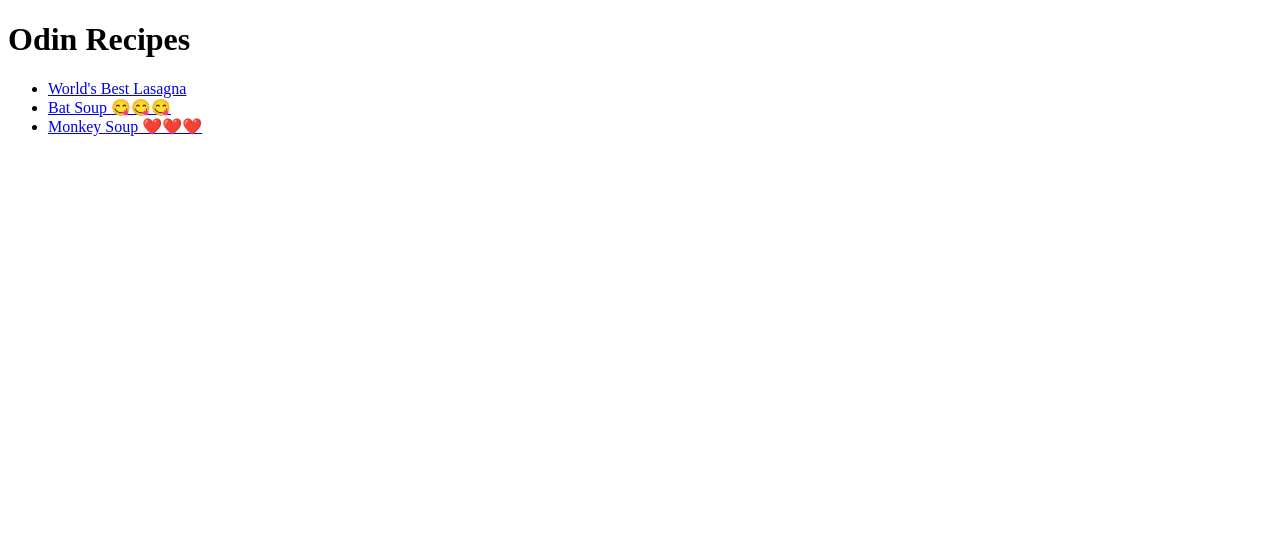
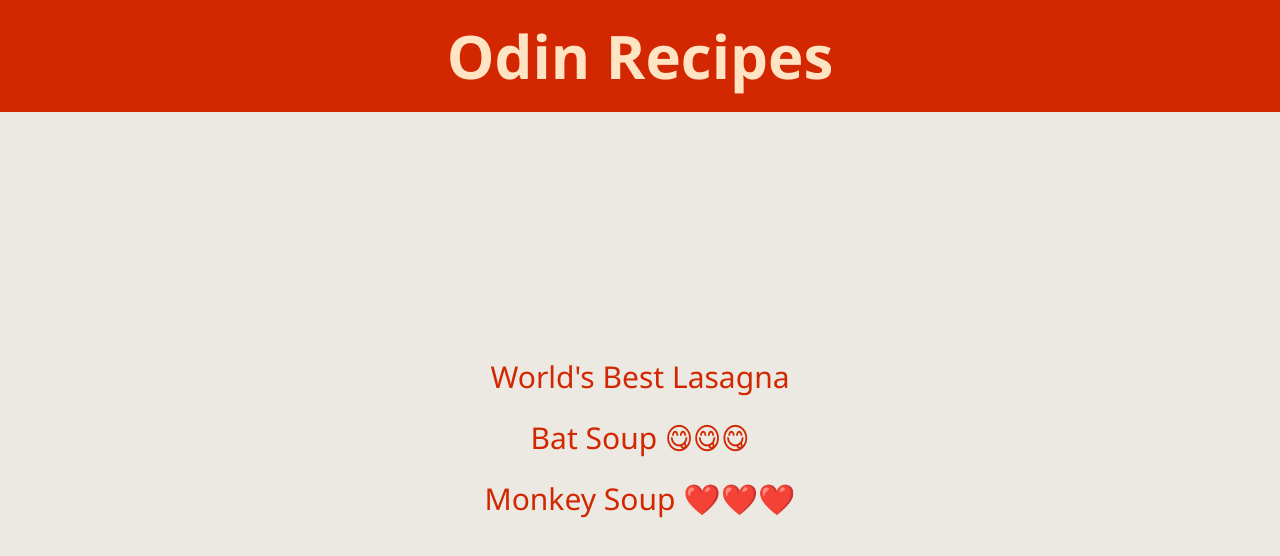
Before and after one commit to nive-00/odin-recipes, a plain HTML site: page index.html in a window 1280 px wide. Drawn offline with Linux system fonts and the light colour scheme.

Commit message:
Added styles to pages

```diff
--- /dev/null
+++ b/css/index.css
@@ -0,0 +1,45 @@
+*{
+    margin:0;
+    padding: 0;
+}
+body{
+    font-family: 'Segoe UI', Tahoma, Geneva, Verdana, sans-serif;
+    margin: 0;
+    padding: 0;
+    background-color: #EBE9E1;
+}
+
+header{
+    background-color: #D22701;
+    padding: 15px 0;
+}
+
+h1{
+    color: bisque;
+    text-align: center;
+    font-size: 60px;
+}
+
+ul{
+    margin-top: -150px;
+    list-style-type: none;
+    text-align: center;
+}
+
+ul li a{
+    color: #D22701;
+    text-decoration: none;
+}
+
+main{
+    height: 100vh;
+    width: 100%;
+    display: flex;
+    justify-content: center;
+    align-items: center;
+}
+
+.recipe{
+    margin: 20px;
+    font-size: 30px;
+}
--- /dev/null
+++ b/css/styles.css
@@ -0,0 +1,39 @@
+*{
+    font-family: 'Segoe UI', Tahoma, Geneva, Verdana, sans-serif;
+}
+
+body{
+    margin: 0;
+    padding: 0;
+}
+
+h1,h2,h3{
+    color: #D22701;
+}
+
+
+p{
+    margin: 0 20px;
+    color: #2F2F2F;
+}
+
+main{
+    background-color: #EBE9E1;
+    padding: 5px 150px;
+}
+
+nav{
+    background-color: #D22701;
+    padding: 20px 30px;
+}
+
+nav a{
+    color: bisque;
+    text-decoration: none;
+}
+
+img{
+    border-top-right-radius: 20px;
+    border-bottom-right-radius: 20px;
+    border-left: 7px solid #D22701;
+}
--- a/index.html
+++ b/index.html
@@ -4,14 +4,18 @@
     <meta charset="UTF-8">
     <meta name="viewport" content="width=device-width, initial-scale=1.0">
     <title>Document</title>
+    <link rel="stylesheet" href="./css/index.css">
 </head>
 <body>
-    <h1>Odin Recipes</h1>
-    <ul>
-        <li><a href="./recipes/lasagna.html">World's Best Lasagna</a></li>
-        <li><a href="./recipes/bat-soup.html">Bat Soup 😋😋😋</a></li>
-        <li><a href="./recipes/monkey-soup.html">Monkey Soup ❤️❤️❤️</a></li>
-    </ul>
-
+    <header>
+        <h1>Odin Recipes</h1>
+    </header>
+    <main>
+         <ul>
+        <li class="recipe"><a href="./recipes/lasagna.html">World's Best Lasagna</a></li>
+        <li class="recipe"><a href="./recipes/bat-soup.html">Bat Soup 😋😋😋</a></li>
+        <li class="recipe"><a href="./recipes/monkey-soup.html">Monkey Soup ❤️❤️❤️</a></li>
+        </ul>
+    </main>
 </body>
 </html>
```
Also changed, not shown: recipes/bat-soup.html (+16 -3 lines), recipes/lasagna.html (+16 -1 lines), recipes/monkey-soup.html (+14 -1 lines).
